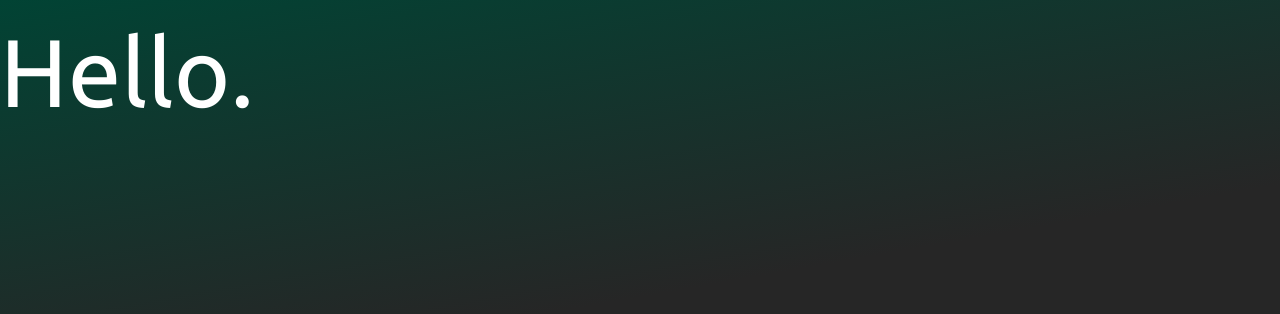
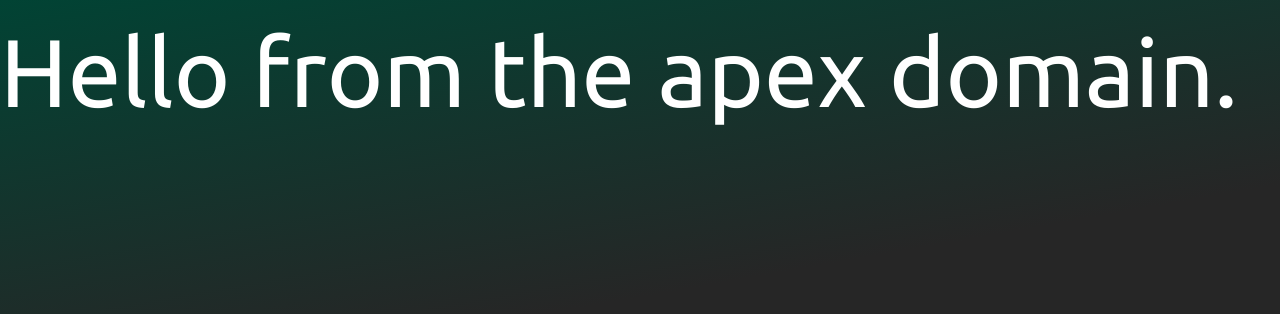
Before and after one commit to stevmwhitfield/portfolio-next, a Next.js app: page /hello in a window 1280 px wide. Shown: the top 314 px of the page. Built offline with nearby package versions, Linux system fonts and the light colour scheme.

Commit message:
Change content of page

```diff
--- a/pages/hello.js
+++ b/pages/hello.js
@@ -1,7 +1,7 @@
 const Hello = () => {
   return (
     <>
-      <h1>Hello.</h1>
+      <h1>Hello from the apex domain.</h1>
     </>
   );
 };
```
